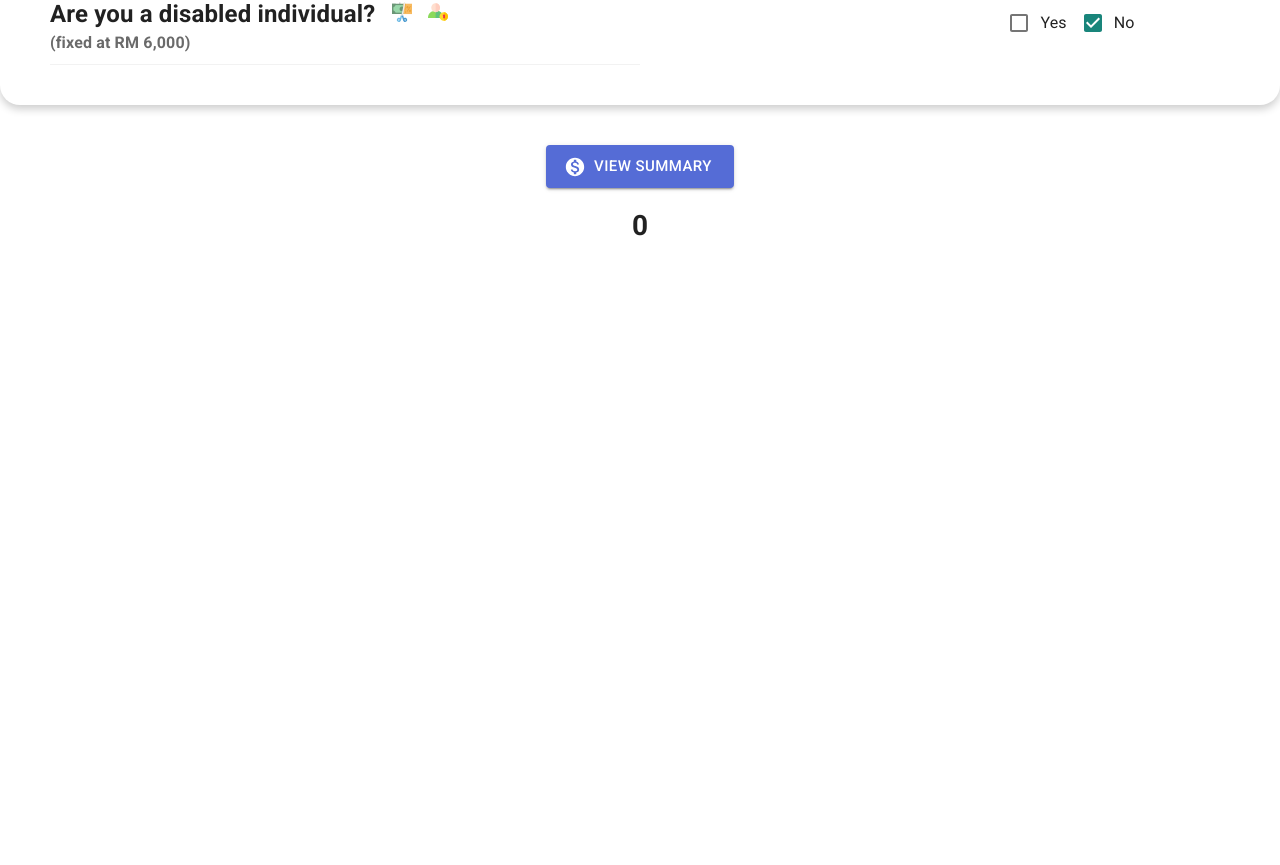
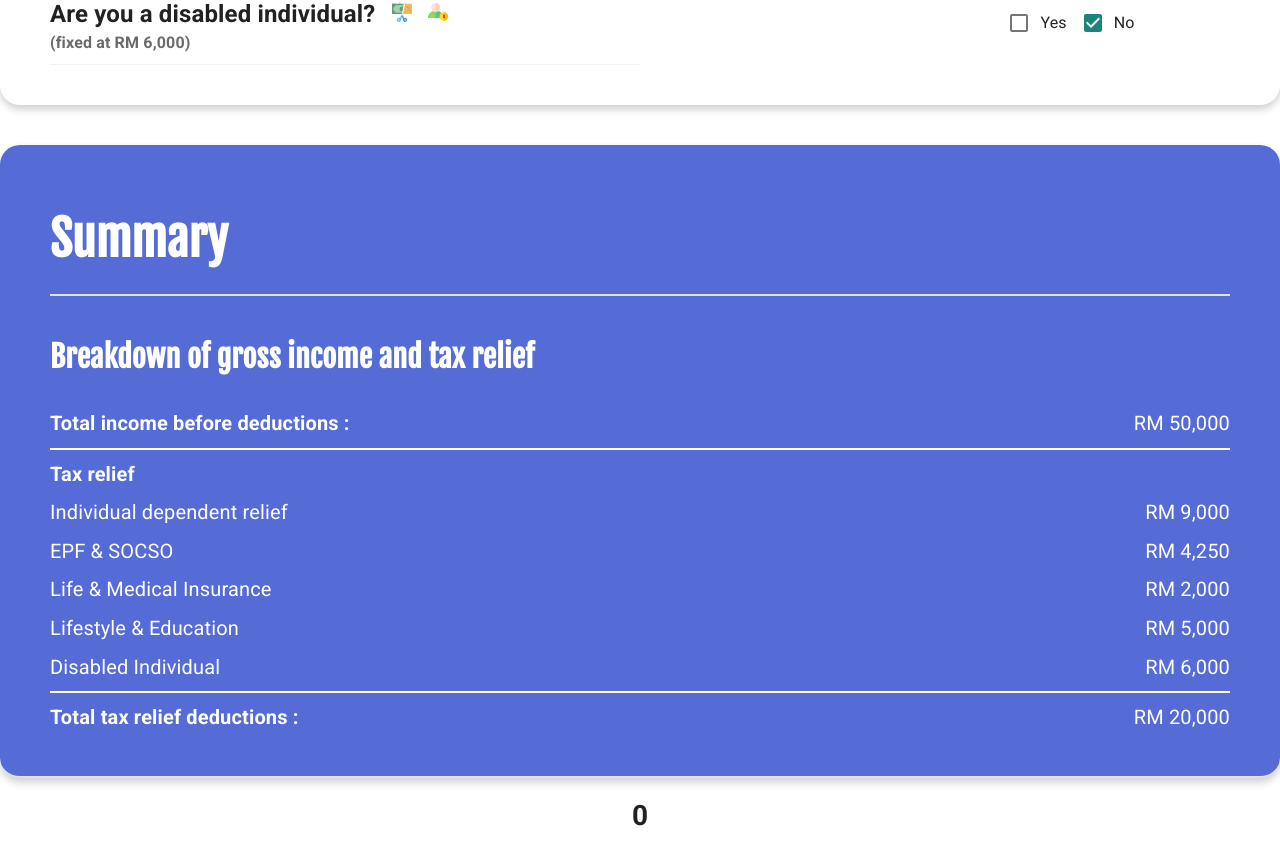
Before and after one commit to khun84/IncomeTaxCalculator, a React (Create React App) app: page / in a window 1280 px wide. Shown: the part 1353-2218 px from the top of the page. Before the commit the page ends 1699 px from the top, so only its background shows below. Built offline with nearby package versions, Linux system fonts and the light colour scheme.

Commit message:
finished css layout of breakdown

```diff
--- a/public/app.css
+++ b/public/app.css
@@ -74,7 +74,7 @@
     background-color: white;
 }
 
-.questionContainerSubsequent {
+.questionContainerSubsequent{
     max-width: 1280px;
     min-width: 1280px;
     width: 100%;
@@ -88,6 +88,39 @@
     background-color: white;
 }
 
+/* summary section */
+
+.summarySection{
+    max-width: 1280px;
+    min-width: 1280px;
+    width: 100%;
+    height: fit-content;
+    box-shadow: 0 4px 8px 0 rgba(0,0,0,0.2);
+    border-radius: 20px;
+    padding: 20px 50px;
+    text-align: center;
+    display: inline-block;
+    /* margin-top: 30px; */
+    background-color: #556cd6;
+}
+
+.summarySection h3 {
+    font-size: 48px;
+    font-family: 'Fjalla One', sans-serif;
+    color: white;
+    text-align: start;
+    margin: 40px 0;
+    padding-bottom: 20px;
+    border-bottom: 2px solid #dfe2e6;
+}
+
+.breakdown h4 {
+    font-size: 30px;
+    font-family: 'Fjalla One', sans-serif;
+    color: white;
+    text-align: start;
+    margin-bottom: 16px;
+}
 
 /* TextQuestion */
 
@@ -143,6 +176,48 @@
     font-weight: bold;
 }
 
+/* unordered list */
+
+.listContainer {
+    width: 500px;
+    float: left;
+}
+
+ul {
+    padding: 0;
+}
+
+.unorderedList {
+    list-style-type: none;
+    padding: 0;
+    color: white;
+}
+
+.unorderedList h6 {
+    margin: 0;
+    margin-block-end: 0em;
+    margin-block-start: 0em;
+}
+
+.listItem {
+    width: 100%;
+    display: table;
+    position: relative;
+    padding-bottom: 10px;
+}
+
+.listItemTitle {
+    display: table-cell;
+    text-align: left;
+    font-size: 20px;
+}
+
+.listItemAmount {
+    display: table-cell;
+    font-size: 20px;
+    text-align: right;
+}
+
 /* button */
 
 .viewSummaryButton {
@@ -161,12 +236,17 @@
     margin: 0;
 }
 
+.summaryBorder {
+    border-bottom: 2px solid white;
+    margin-bottom: 10px;
+}
+
 @media (max-width: 1280px)  {
-    .questionContainer  {
+    .questionContainer, .summarySection, .questionContainerSubsequent  {
         min-width: 100%;
     }
 
-    .questionContainerSubsequent {
+    .listContainer {
         min-width: 100%;
     }
 }
@@ -190,7 +270,35 @@
 
  .total {
     float: none;
+    }
 }
+
+@media (max-width: 570px)  {
+    .listContainer {
+        width: 500px;
+        float: none;
+    }
+
+    .listItem {
+        width: fit-content;
+        display: block;
+        float: inherit;
+        padding-bottom: 10px;
+    }
+
+    .listItemAmount {
+        display: block;
+        float: inline-start;
+        font-size: 20px;
+        text-align: left;
+    }
+
+    .listItemAmount {
+        display: block;
+        float: inline-start;
+        font-size: 20px;
+        text-align: left;
+    }
 }
 
 @media (max-width: 540px)  {
--- a/src/ParentApp.js
+++ b/src/ParentApp.js
@@ -82,12 +82,13 @@ class ParentApp extends Component {
 
             <div className="viewSummaryButton">
                 {this.state.showSummary ?
-                //  <Summary />
-                null
+                 <Summary />
                   :
-                <Button variant="contained" color="primary" size="large" startIcon={<MonetizationOnIcon />} onClick={this.showSummarySection}>
-                View Summary
-            </Button> }
+            //     <Button variant="contained" color="primary" size="large" startIcon={<MonetizationOnIcon />} onClick={this.showSummarySection}>
+            //     View Summary
+            // </Button>
+            <Summary />
+            }
 
             <h1>{this.state.totalIncome}</h1>
 
--- a/src/Summary.js
+++ b/src/Summary.js
@@ -2,6 +2,66 @@ import React, { Component, PropTypes } from 'react';
 
 class Summary extends Component {
 
+    constructor(props) {
+        super(props);
+    }
+
+    render() {
+        return (
+            <div className="summarySection b-border">
+                <h3>Summary</h3>
+
+                <div className="breakdown">
+                    <h4>Breakdown of gross income and tax relief</h4>
+
+                    <div className="listContainer">
+                        <ul className="unorderedList">
+                            <li className="listItem summaryBorder">
+                                <h6 className="listItemTitle">Total income before deductions : </h6>
+                                <span className="listItemAmount">RM 50,000</span>
+                            </li>
+
+                            <li className="listItem">
+                                <h6 className="listItemTitle">Tax relief </h6>
+                            </li>
+
+                            <li className="listItem">
+                                <span className="listItemTitle">Individual dependent relief</span>
+                                <span className="listItemAmount">RM 9,000</span>
+                            </li>
+
+                            <li className="listItem">
+                                <span className="listItemTitle">EPF & SOCSO</span>
+                                <span className="listItemAmount">RM 4,250</span>
+                            </li>
+
+                            <li className="listItem">
+                                <span className="listItemTitle">Life & Medical Insurance</span>
+                                <span className="listItemAmount">RM 2,000</span>
+                            </li>
+
+                            <li className="listItem">
+                                <span className="listItemTitle">Lifestyle & Education</span>
+                                <span className="listItemAmount">RM 5,000</span>
+                            </li>
+
+                            <li className="listItem summaryBorder">
+                                <span className="listItemTitle">Disabled Individual</span>
+                                <span className="listItemAmount">RM 6,000</span>
+                            </li>
+
+                            <li className="listItem">
+                            <h6 className="listItemTitle">Total tax relief deductions : </h6>
+                            <span className="listItemAmount">RM 20,000</span>
+                            </li>
+                        </ul>
+                    </div>
+
+                </div>
+
+            </div>
+        );
+    }
 }
 
 export default Summary;
```
Also changed, not shown: src/Section.js (+0 -47 lines).
